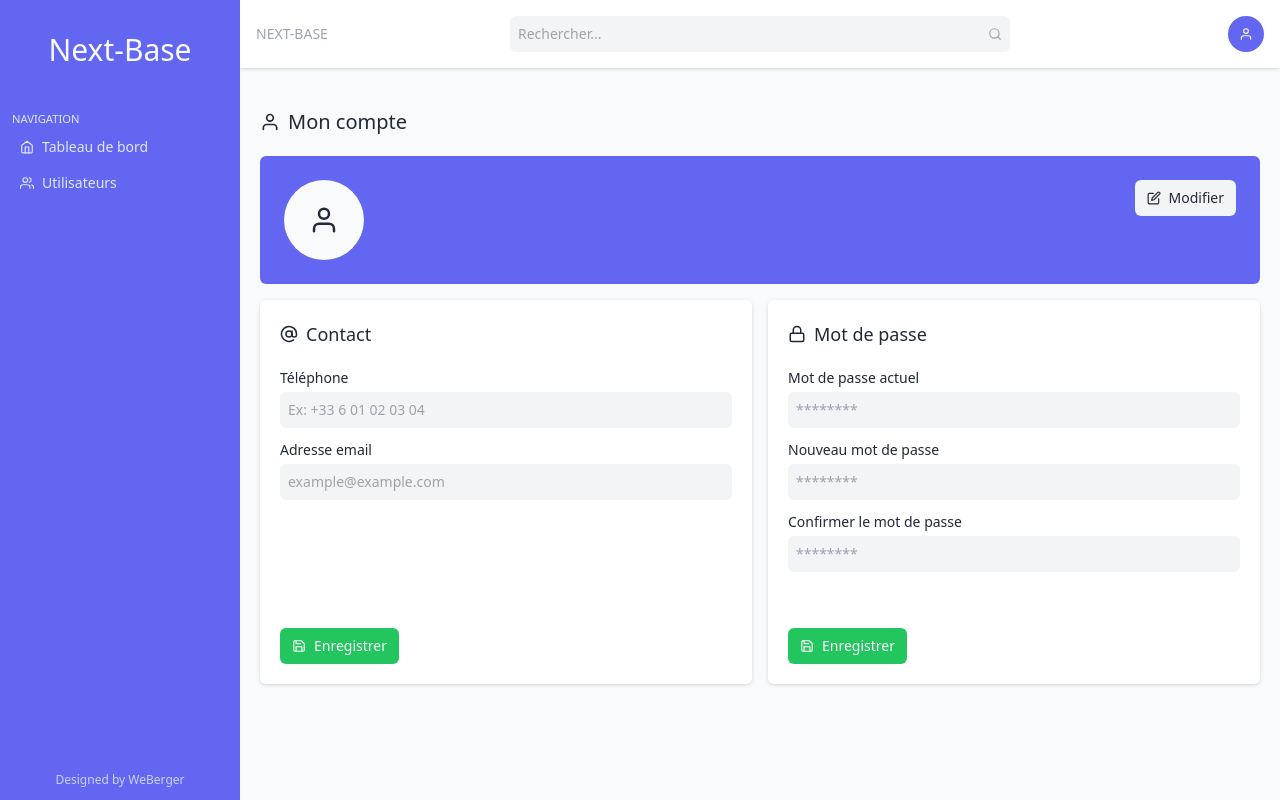
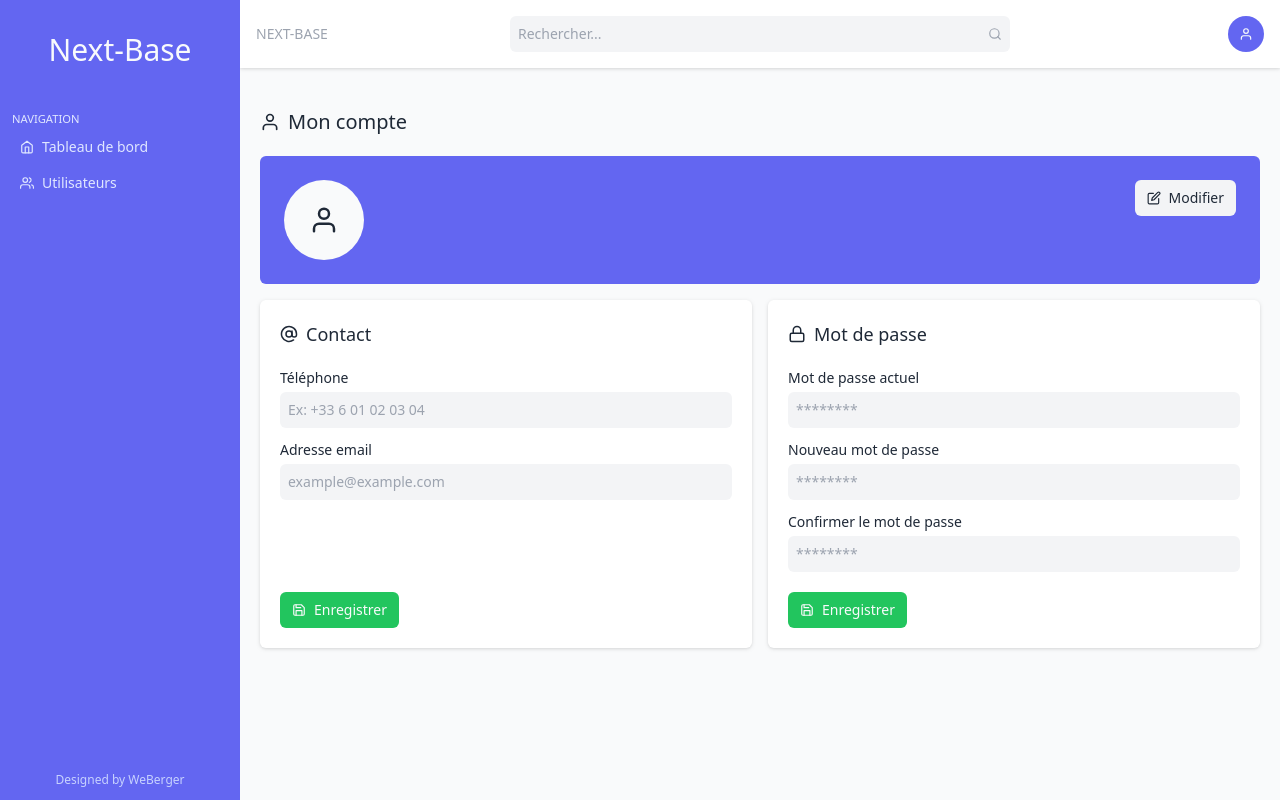
Before and after one commit to BryanBerger98/next-base, a Next.js app: page /account in a window 1280 px wide. Built offline with nearby package versions, Linux system fonts and the light colour scheme; no server answers; sample sign-in values are in the browser's storage.

Commit message:
feat(account): add change password form

```diff
--- /dev/null
+++ b/components/account/AccountChangePasswordForm.js
@@ -0,0 +1,84 @@
+import { useState } from 'react'
+import { FiAlertCircle, FiLock, FiSave } from 'react-icons/fi'
+import Button from '../ui/Button'
+import { Formik, Field, Form } from 'formik'
+import * as Yup from 'yup'
+import axios from 'axios'
+
+export default function AccountChangePasswordForm() {
+
+    const [formValues, setFormValues] = useState({
+        oldPassword: '',
+        newPassword: '',
+        confirmNewPassword: ''
+    })
+
+    const ChangePasswordFormSchema = Yup.object().shape({
+        oldPassword: Yup.string().required('Champs requis'),
+        newPassword: Yup.string().notOneOf([Yup.ref('oldPassword')], 'Doit être différent de votre ancien mot de passe').min(8, 'Au moins 8 caractères').required('Champs requis'),
+        confirmNewPassword: Yup.string().oneOf([Yup.ref('newPassword'), null], 'Doit être identique au mot de passe').required('Champs requis'),
+        termsCheck: Yup.boolean().oneOf([true], 'Champs requis')
+    })
+
+    const handleChangePasswordFormSubmit = async (values) => {
+        const { newPassword, oldPassword } = values
+        setFormValues(values)
+
+        try {
+            await axios.put('/api/auth/update-password', {newPassword, oldPassword}, {
+                headers: {
+                    'Content-Type': 'application/json',
+                },
+                withCredentials: true
+            })
+        } catch (error) {
+            console.error(error)
+        }
+
+        setFormValues({
+            ...formValues,
+            oldPassword: '',
+            newPassword: '',
+            confirmNewPassword: ''
+        })
+    }
+
+    return(
+        <Formik
+            initialValues={formValues}
+            validationSchema={ChangePasswordFormSchema}
+            onSubmit={handleChangePasswordFormSubmit}
+            enableReinitialize={true}
+        >
+            {({errors, touched}) => (
+                <Form>
+                    <h3 className="flex items-center gap-2 text-lg mb-5">
+                        <FiLock />
+                        <span>Mot de passe</span>
+                    </h3>
+                    <div className="flex flex-col mb-3 relative">
+                        <label htmlFor="oldPasswordChangePasswordInput" className="mb-1">Mot de passe actuel</label>
+                        <Field type="password" name="oldPassword" id="oldPasswordChangePasswordInput" placeholder="********" className="bg-gray-100 placeholder:text-gray-400 p-2 rounded-md" />
+                        {touched.oldPassword && errors.oldPassword && <span className='ml-2 flex items-center text-rose-500 absolute bottom-2 right-2'><span className='mr-1'>{errors.oldPassword}</span><FiAlertCircle /></span>}
+                    </div>
+                    <div className="flex flex-col text-sm mb-3 relative">
+                        <label htmlFor="newPasswordChangePasswordInput" className="mb-1">Nouveau mot de passe</label>
+                        <Field type="password" name="newPassword" id="newPasswordChangePasswordInput" placeholder="********" className="bg-gray-100 placeholder:text-gray-400 p-2 rounded-md" />
+                        {touched.newPassword && errors.newPassword && <span className='ml-2 flex items-center text-rose-500 absolute bottom-2 right-2'><span className='mr-1'>{errors.newPassword}</span><FiAlertCircle /></span>}
+                    </div>
+                    <div className="flex flex-col text-sm mb-5 relative">
+                        <label htmlFor="confirmNewPasswordChangePasswordInput" className="mb-1">Confirmer le mot de passe</label>
+                        <Field type="password" name="confirmNewPassword" id="confirmNewPasswordChangePasswordInput" placeholder="********" className="bg-gray-100 placeholder:text-gray-400 p-2 rounded-md" />
+                        {touched.confirmNewPassword && errors.confirmNewPassword && <span className='ml-2 flex items-center text-rose-500 absolute bottom-2 right-2'><span className='mr-1'>{errors.confirmNewPassword}</span><FiAlertCircle /></span>}
+                    </div>
+                    <div className="mt-auto mr-auto">
+                        <Button variant={'success'} type='submit'>
+                            <FiSave />
+                            <span>Enregistrer</span>
+                        </Button>
+                    </div>
+                </Form>
+            )}
+        </Formik>
+    )
+}
--- a/components/account/AccountInformationsSection.js
+++ b/components/account/AccountInformationsSection.js
@@ -43,7 +43,7 @@ export default function AccountInformationsSection({ currentUser }) {
                <AccountProfilePhotoInput currentUser={currentUser} />
                 <div className="my-auto">
                     <h2 className="text-2xl">{currentUser && currentUser.username}</h2>
-                    <p>{currentUser && getTranslatedRole(currentUser.role)}</p>
+                    <p className="text-indigo-200">{currentUser && getTranslatedRole(currentUser.role)}</p>
                 </div>
                 <div className="ml-auto mb-auto text-sm">
                     <Button variant={'light'} onClick={() => setIsEditAccountInfosModalOpen(true)}>
--- a/pages/account/index.js
+++ b/pages/account/index.js
@@ -1,5 +1,6 @@
 import { getSession } from "next-auth/react"
 import { FiAtSign, FiEdit, FiLock, FiSave, FiUser } from "react-icons/fi"
+import AccountChangePasswordForm from "../../components/account/AccountChangePasswordForm"
 import AccountInformationsSection from "../../components/account/AccountInformationsSection"
 import Button from "../../components/ui/Button"
 import { useAuthContext } from "../../store/authContext"
@@ -14,7 +15,7 @@ export default function AccountPage() {
             <AccountInformationsSection currentUser={currentUser} />
             <div className="grid grid-cols-12 gap-4">
                 <div className="col-span-6">
-                    <div className="h-96 bg-white rounded-md drop-shadow p-5 flex flex-col text-sm">
+                    <div className="h-full bg-white rounded-md drop-shadow p-5 flex flex-col text-sm">
                         <h3 className="flex items-center gap-2 text-lg mb-5">
                            <FiAtSign />
                            <span>Contact</span>
@@ -23,7 +24,7 @@ export default function AccountPage() {
                             <label htmlFor="accountContactPhoneNumberInput" className="mb-1">Téléphone</label>
                             <input type="tel" id="accountContactPhoneNumberInput" placeholder="Ex: +33 6 01 02 03 04" className="bg-gray-100 placeholder:text-gray-400 p-2 rounded-md" />
                         </div>
-                        <div className="flex flex-col text-sm">
+                        <div className="flex flex-col text-sm mb-5">
                             <label htmlFor="accountContactEmailInput" className="mb-1">Adresse email</label>
                             <input type="email" id="accountContactEmailInput" placeholder="example@example.com" className="bg-gray-100 placeholder:text-gray-400 p-2 rounded-md" />
                         </div>
@@ -36,29 +37,8 @@ export default function AccountPage() {
                     </div>
                 </div>
                 <div className="col-span-6">
-                <div className="h-96 bg-white rounded-md drop-shadow p-5 flex flex-col text-sm">
-                        <h3 className="flex items-center gap-2 text-lg mb-5">
-                           <FiLock />
-                           <span>Mot de passe</span>
-                        </h3>
-                        <div className="flex flex-col mb-3">
-                            <label htmlFor="accountPasswordInput" className="mb-1">Mot de passe actuel</label>
-                            <input type="password" id="accountPasswordInput" placeholder="********" className="bg-gray-100 placeholder:text-gray-400 p-2 rounded-md" />
-                        </div>
-                        <div className="flex flex-col text-sm mb-3">
-                            <label htmlFor="accountNewPasswordInput" className="mb-1">Nouveau mot de passe</label>
-                            <input type="password" id="accountNewPasswordInput" placeholder="********" className="bg-gray-100 placeholder:text-gray-400 p-2 rounded-md" />
-                        </div>
-                        <div className="flex flex-col text-sm">
-                            <label htmlFor="accountNewPasswordConfirmInput" className="mb-1">Confirmer le mot de passe</label>
-                            <input type="password" id="accountNewPasswordConfirmInput" placeholder="********" className="bg-gray-100 placeholder:text-gray-400 p-2 rounded-md" />
-                        </div>
-                        <div className="mt-auto mr-auto">
-                            <Button variant={'success'}>
-                                <FiSave />
-                                <span>Enregistrer</span>
-                            </Button>
-                        </div>
+                    <div className="h-full bg-white rounded-md drop-shadow p-5 flex flex-col text-sm">
+                        <AccountChangePasswordForm />
                     </div>
                 </div>
             </div>
--- /dev/null
+++ b/pages/api/auth/update-password.js
@@ -0,0 +1,37 @@
+import { getSession } from "next-auth/react"
+import UserModel from "../../../models/User.model"
+import { hashPassword, verifyPassword } from "../../../utils/password"
+
+export default async function handler(req, res) {
+
+    if (req.method === 'PUT') {
+
+        const { oldPassword, newPassword } = req.body
+
+        if (!oldPassword || oldPassword.length < 8 || !newPassword || newPassword.length < 8) {
+            return res.status(422).json({ code: 'auth/invalid-input', message: 'Invalid input.' })
+        }
+
+        const session = await getSession({req})
+        if (!session) {
+            return res.status(401).json({ code: 'auth/unauthorized', message: 'Unauthorized.' })
+        }
+
+        const currentUser = await UserModel.findById(session.user._id)
+
+        const isPasswordVerified = await verifyPassword(oldPassword, currentUser.password)
+        if (!isPasswordVerified) {
+            return res.status(403).json({ code: 'auth/wrong-password', message: 'Wrong password' })
+        }
+
+        const hashedNewPassword = await hashPassword(newPassword)
+
+        await UserModel.updateOne({_id: currentUser._id}, { $set: { password: hashedNewPassword } })
+
+        return res.status(200).json({ message: 'Password updated.' })
+
+    }
+
+    res.status(405).json({ code:'auth/wrong-method', message: 'This request method is not allowed.' })
+
+}
```
Also changed, not shown: 1 other file (tests, documents, lock files or other folders).
